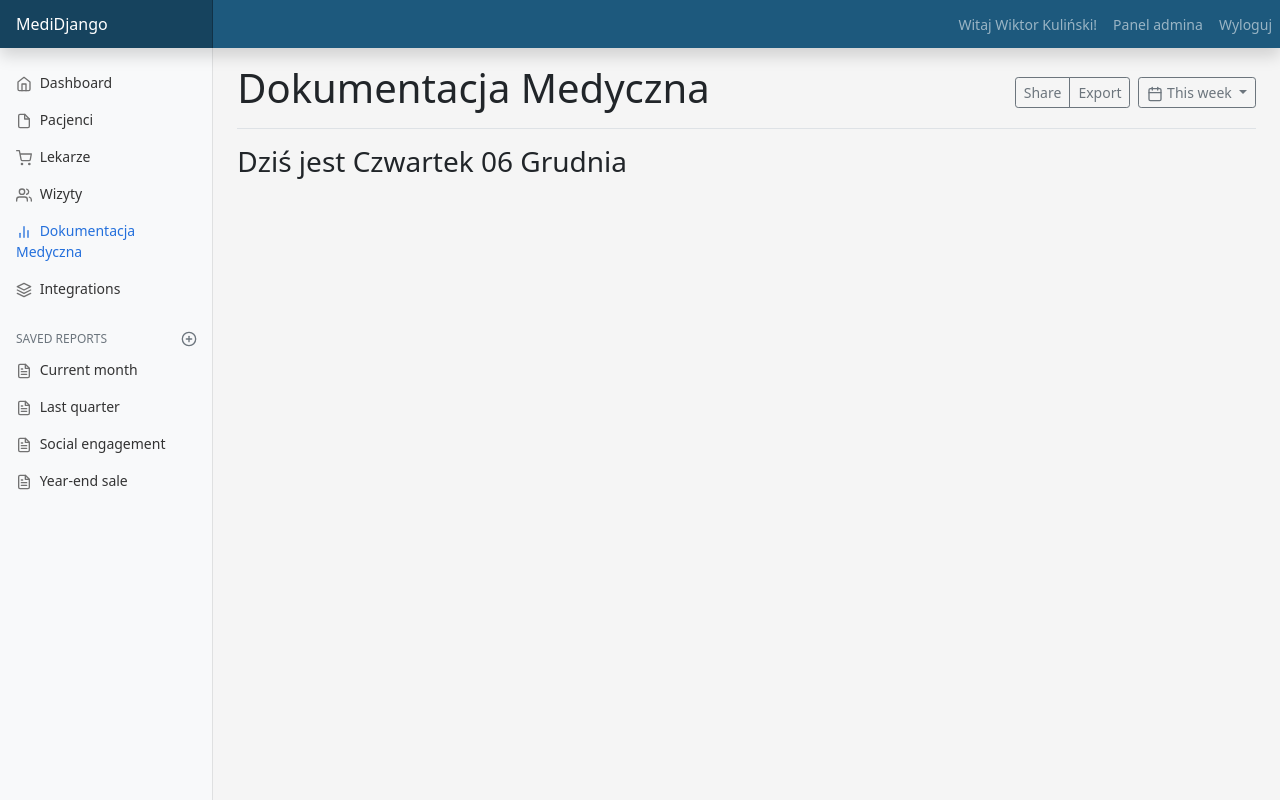
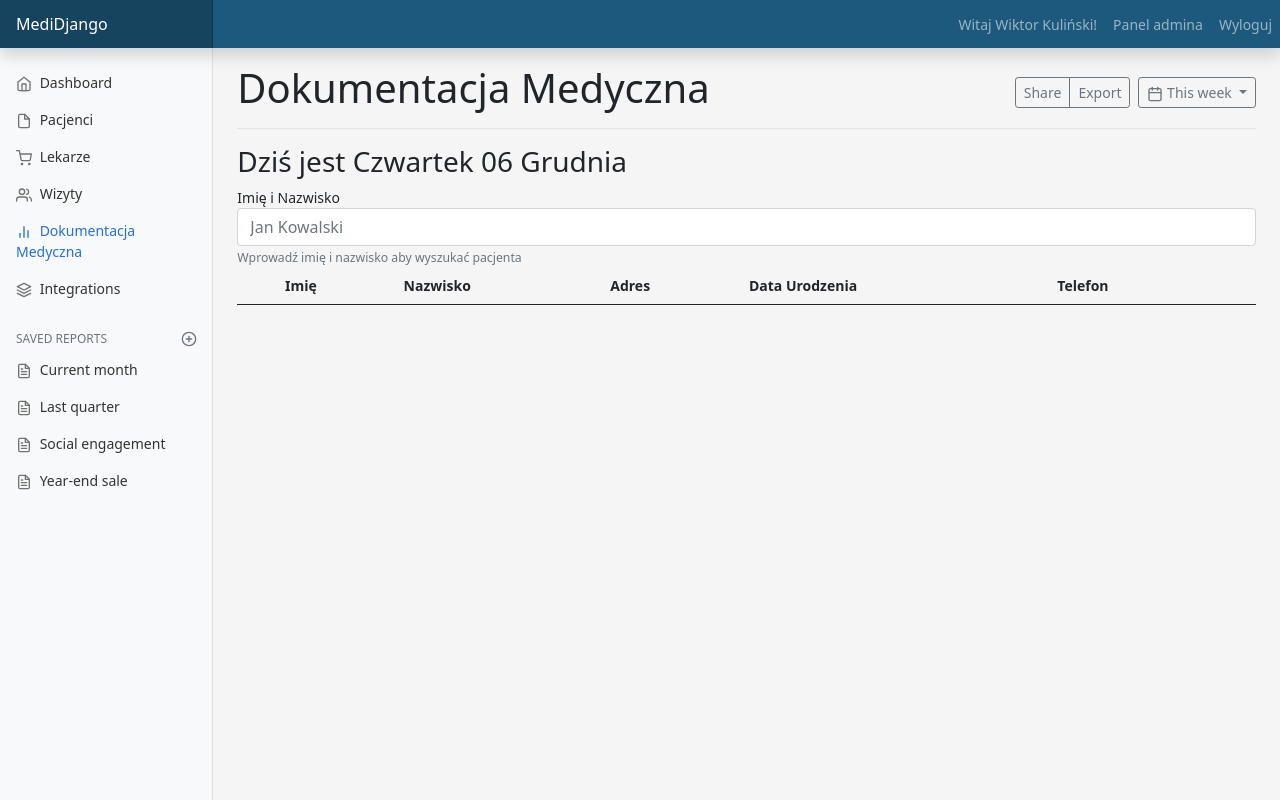
Before and after one commit to mrcoolinsky/MediDjango, a Django app: page /documentation in a window 1280 px wide. Run offline with Django 4.2, Linux system fonts and the light colour scheme; a user stored in the database is signed in; data comes from the database, SQL or seed files in the repository; both versions use the stored data as it was after the commit; lists and menus that the app fills with data are empty; some libraries are stand-ins or nearby versions.

Commit message:
Added search in patients and medical documentation

```diff
--- a/medical_documentation/templates/medical_documentation/documentation.html
+++ b/medical_documentation/templates/medical_documentation/documentation.html
@@ -3,6 +3,41 @@
 {% block content_title %}Dokumentacja Medyczna{% endblock %}
 {% block content_main %}
 
+<form>
+  <div class="form-group">
+    <label for="q">Imię i Nazwisko</label>
+    <input type="search" class="form-control" id="q" name="q" placeholder="Jan Kowalski">
+    <small class="form-text text-muted">Wprowadź imię i nazwisko aby wyszukać pacjenta</small>
+  </div>
+</form>
 
+<div class="table-responsive">
+        <table class="table table-striped">
+            <thead>
+                <tr>
+                  <th scope="col"></th>
+                  <th scope="col">Imię</th>
+                  <th scope="col">Nazwisko</th>
+                  <th scope="col">Adres</th>
+                  <th scope="col">Data Urodzenia</th>
+                  <th scope="col">Telefon</th>
+                  <th scope="col"></th>
+                </tr>
+            </thead>
+            <tbody>
+              {% for patient in data %}
+                <tr>
+                    <th scope="row">{{ forloop.counter }}</th>
+                    <td>{{ patient.name }}</td>
+                    <td>{{ patient.surname }}</td>
+                    <td>{{ patient.address.street }} {{ patient.address.number }}, {{ patient.address.zip_code }} {{ patient.address.city }}</td>
+                    <td>{{ patient.date_of_birth }}</td>
+                    <td>{{ patient.phone_number }}</td>
+                    <td><a href="{% url 'edit_patient' patient.id %}">Edytuj</a></td>
+                </tr>
+              {% endfor %}
+            </tbody>
+        </table>
+      </div>
 
 {% endblock %}
--- a/medical_documentation/views.py
+++ b/medical_documentation/views.py
@@ -1,7 +1,18 @@
 from django.shortcuts import render, redirect
 from django.contrib.auth.decorators import login_required
+from main.models import Patient
+from django.db.models import Q
+from django.contrib.auth.decorators import user_passes_test
+from main.templatetags import have_group
 
-# Create your views here.
+
+@login_required(login_url="login")
+@user_passes_test(have_group.is_receptionist)
 def documentation(request):
-    context = {'active_app': 'documentation'}
+    data = None
+    if 'q' in request.GET:
+        q = request.GET['q']
+        multiple_q = Q(Q(name__icontains=q) | Q(surname__icontains=q))
+        data = Patient.objects.filter(multiple_q)
+    context = {'active_app': 'documentation', 'data': data}
     return render(request, 'medical_documentation/documentation.html', context=context)
```
Also changed, not shown: main/templates/main/patients.html (+7 -0 lines), main/views.py (+9 -1 lines), db.sqlite3.
